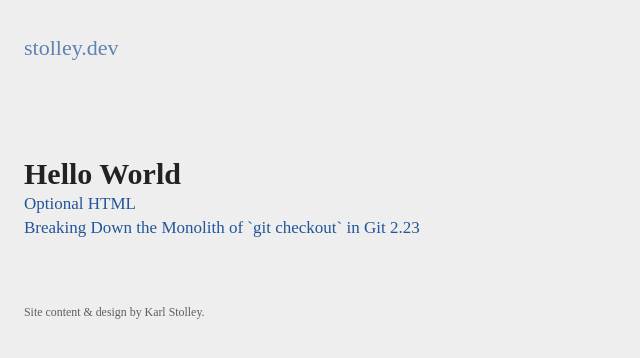
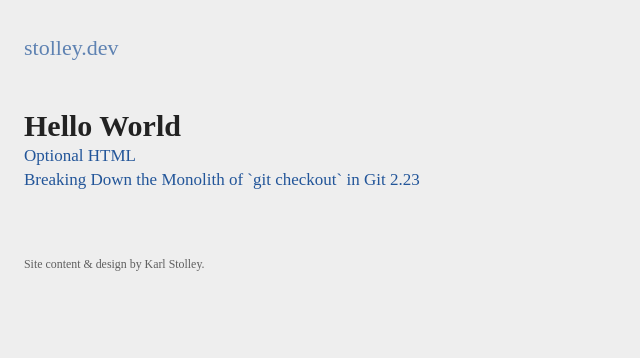
Before and after one commit to karlstolley/stolley.dev, a Jekyll site: the page built from index.md, in a window 1280 px wide. Shown: the top 358 px of the page, without its empty margins (0-640 px from the left). Built offline with Jekyll 4.4.1, drawn with Linux system fonts in a browser that asks for light colours; some web fonts are replaced; our own code applies the rules of GitHub Pages for plain Markdown files.

Commit message:
Tighten up header and footer spacing

```diff
--- a/assets/css/screen.css
+++ b/assets/css/screen.css
@@ -42,7 +42,7 @@ h1,h2,h3 {
   font-weight: 700;
   font-size: 22px;
   line-height: 24px;
-  padding-bottom: 36px;
+  padding-bottom: 12px;
 }
 
 #header h1 {
@@ -81,7 +81,7 @@ blockquote p {
 
 #header,
 #footer {
-  padding: 36px 24px;
+  padding: 36px 24px 12px 24px;
 }
 #footer {
   border: 0;
```
